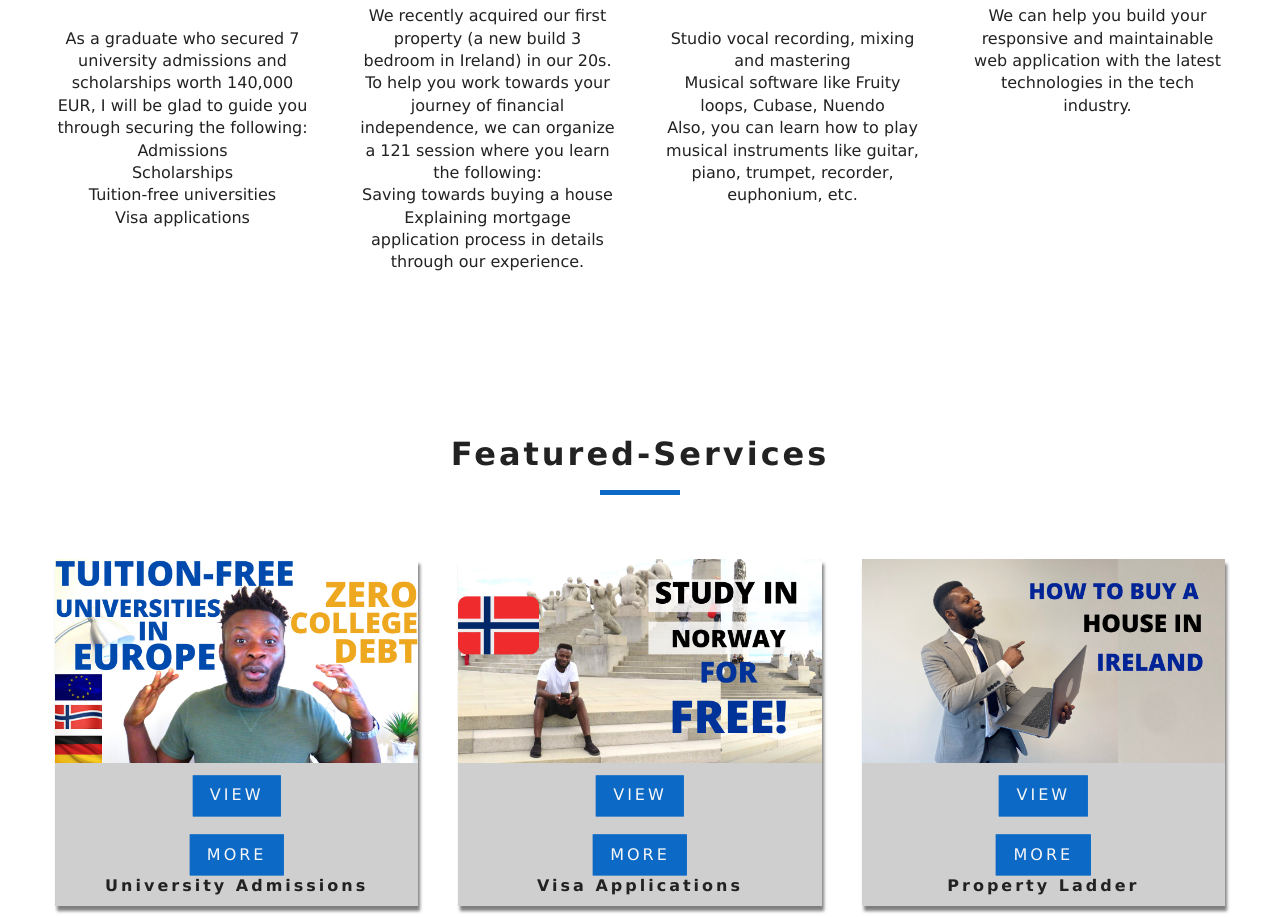
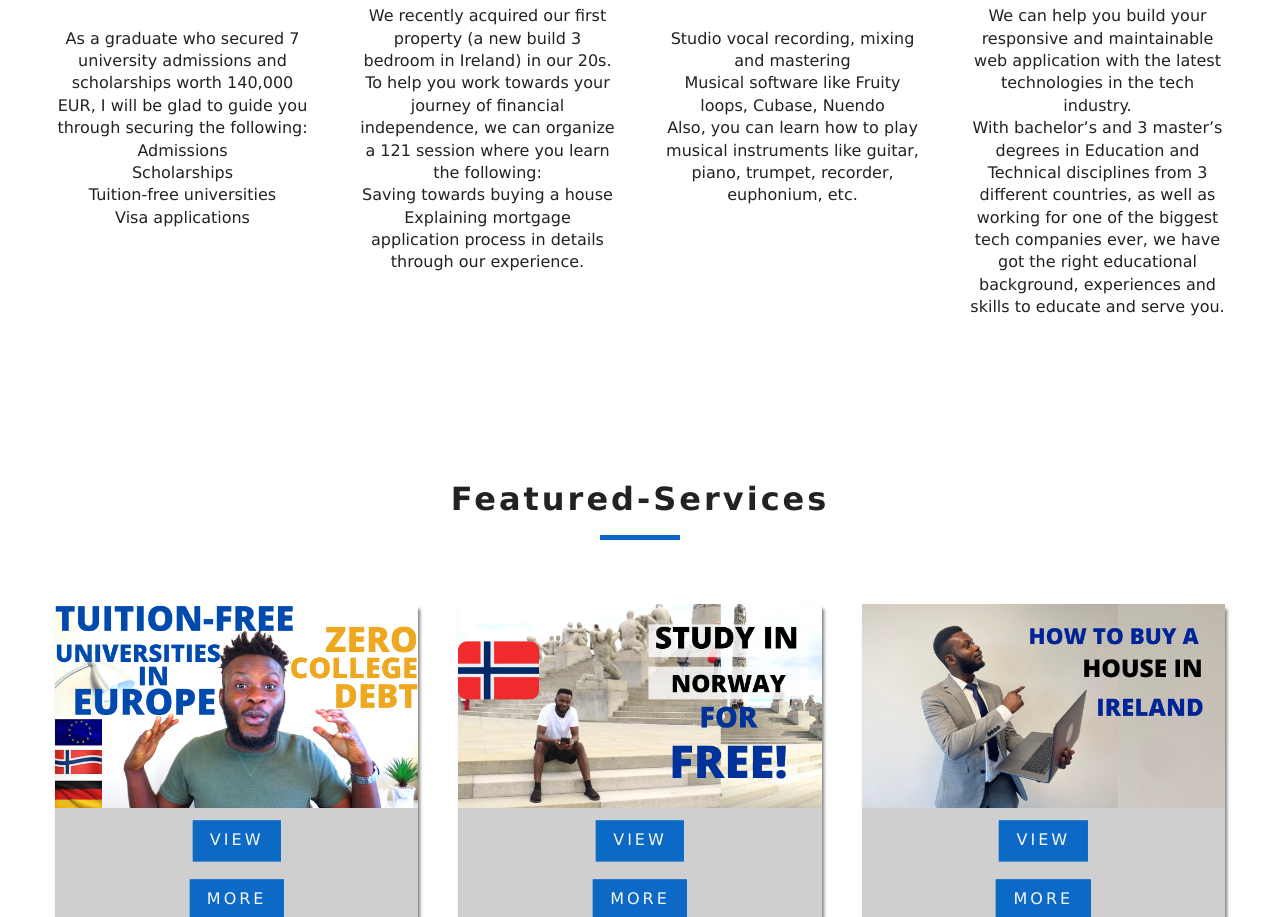
Before and after one commit to Oyeleye/consult-leye, a React (Create React App) app: page / in a window 1280 px wide. Shown: the part 1163-2080 px from the top of the page. Built offline with nearby package versions, Linux system fonts and the light colour scheme.

Commit message:
Updated web dev service

```diff
--- a/src/components/Portfolio.js
+++ b/src/components/Portfolio.js
@@ -40,6 +40,7 @@ export default function Portfolio () {
                             <span><FaLaptop/></span>
                             <h6>WEB DEVELOPMENT</h6>
                             <p>We can help you build your responsive and maintainable web application with the latest technologies in the tech industry.</p>
+                            <p>With bachelor’s and 3 master’s degrees in Education and Technical disciplines from 3 different countries, as well as working for one of the biggest tech companies ever, we have got the right educational background, experiences and skills to educate and serve you.</p>
                         </article>
                 </div>
             </section>
```
